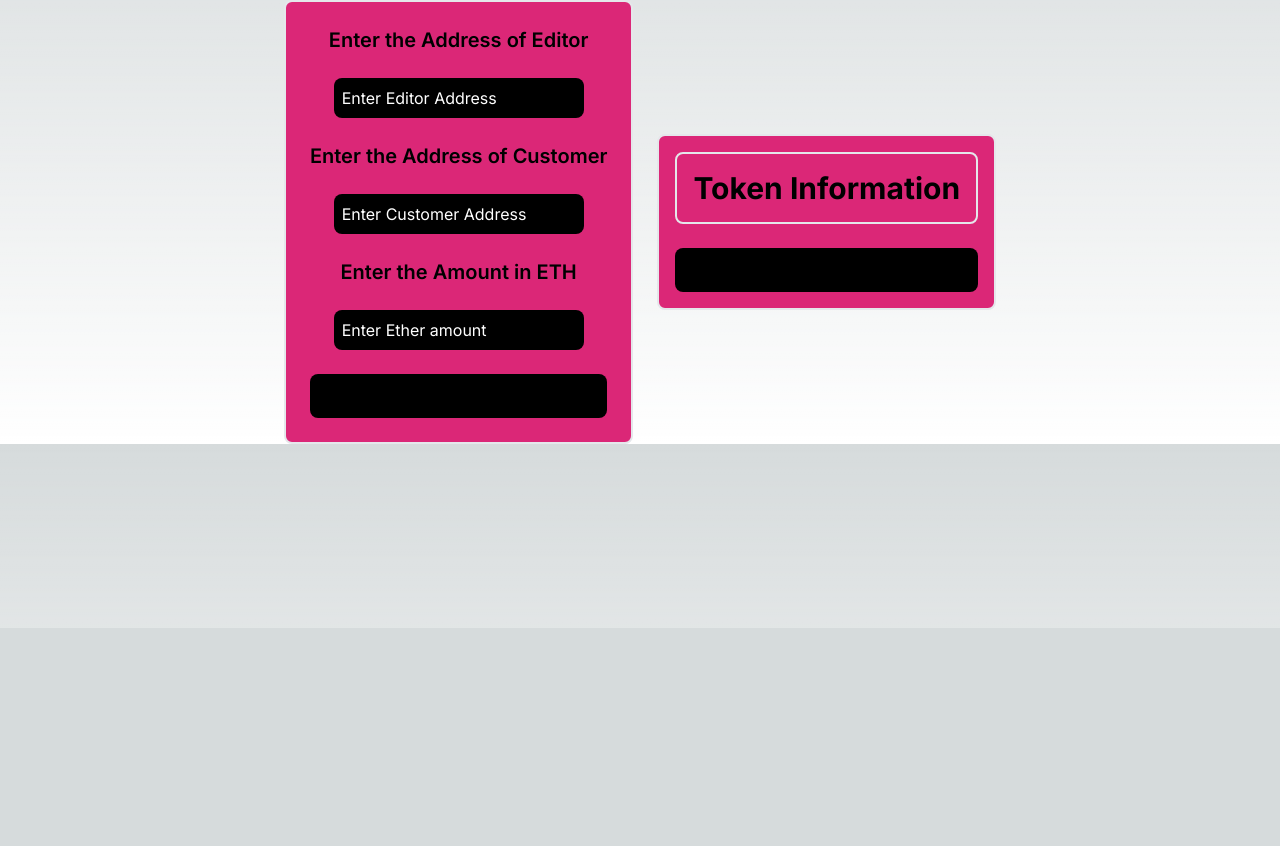
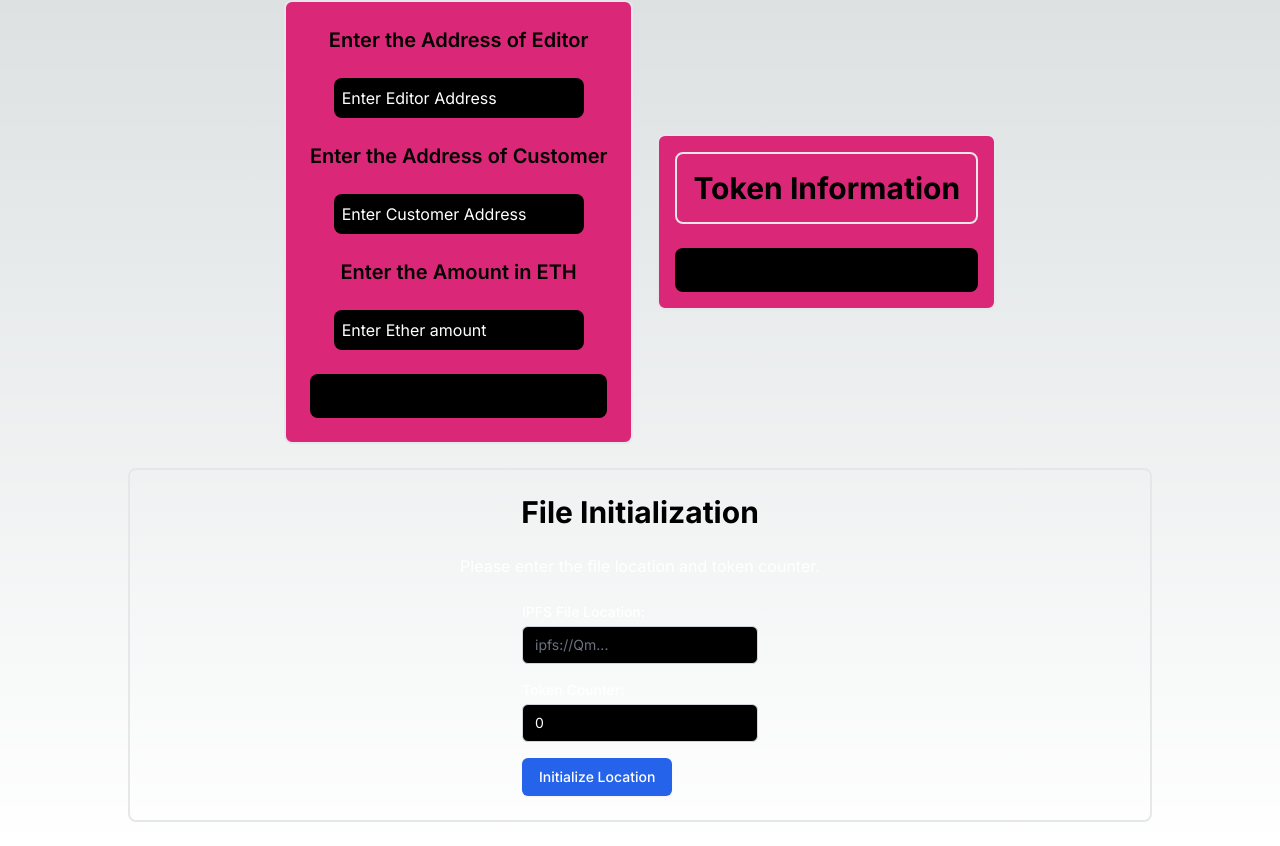
Before and after one commit to Saiweb3dev/DecentraContent, a Next.js app in the folder DecentraContent_NextJS/: page /DecentralizedExchange/Customer/ContractDashboard in a window 1280 px wide. Shown: the part 172-1018 px from the top of the page. Before the commit the page ends 800 px from the top, so only its background shows below. Built offline with nearby package versions, Linux system fonts and the light colour scheme.

Commit message:
Customer intialize file location implemented

```diff
--- a/DecentraContent_NextJS/src/app/DecentralizedExchange/Customer/ContractDashboard/page.tsx
+++ b/DecentraContent_NextJS/src/app/DecentralizedExchange/Customer/ContractDashboard/page.tsx
@@ -1,9 +1,11 @@
+import InitialFileLocation from "@/components/Contract_Components/CustomerOnlyFunctions/File_Initialization/FI_Main_InitialFileLocation";
 import InitializeContract from "@/components/Contract_Components/Token_Initialization/TI_Main_InitializeToken";
 
 function page() {
   return (
     <div>
       <InitializeContract />
+      <InitialFileLocation/>
     </div>
   );
 }
--- /dev/null
+++ b/DecentraContent_NextJS/src/components/Contract_Components/CustomerOnlyFunctions/File_Initialization/FI_InputForm.tsx
@@ -0,0 +1,60 @@
+"use client"
+import React, { useState } from 'react';
+
+interface FileInitializationFormProps {
+  onSubmit: (fileLocation: string, tokenCounter: number) => void;
+}
+
+const FileInitializationForm: React.FC<FileInitializationFormProps> = ({ onSubmit }) => {
+  const [fileLocation, setFileLocation] = useState('');
+  const [tokenCounter, setTokenCounter] = useState<number>(0);
+  const [errorMessage, setErrorMessage] = useState('');
+
+  const handleSubmit = (event: React.FormEvent<HTMLFormElement>) => {
+    event.preventDefault();
+
+    if (!fileLocation.startsWith('ipfs://')) {
+      setErrorMessage('Please enter a valid IPFS location starting with ipfs://');
+      return;
+    }
+
+    onSubmit(fileLocation, tokenCounter);
+  };
+
+  return (
+    <form onSubmit={handleSubmit} className="space-y-4">
+      <div>
+        <label htmlFor="fileLocation" className="block text-sm font-medium text-white">IPFS File Location:</label>
+        <input
+          id="fileLocation"
+          type="text"
+          value={fileLocation}
+          onChange={(e) => setFileLocation(e.target.value)}
+          className="mt-1 block w-full px-3 py-2 placeholder-gray-500 text-white bg-black border border-gray-300 rounded-md focus:outline-none focus:ring-indigo-500 focus:border-indigo-500 sm:text-sm"
+          placeholder="ipfs://Qm..."
+          required
+        />
+        {errorMessage && <p className="mt-2 text-sm text-red-600">{errorMessage}</p>}
+      </div>
+      <div>
+        <label htmlFor="tokenCounter" className="block text-sm font-medium text-white">Token Counter:</label>
+        <input
+          id="tokenCounter"
+          type="number"
+          value={tokenCounter}
+          onChange={(e) => setTokenCounter(Number(e.target.value))}
+          className="mt-1 block w-full px-3 py-2 placeholder-gray-500 text-white bg-black border border-gray-300 rounded-md focus:outline-none focus:ring-indigo-500 focus:border-indigo-500 sm:text-sm"
+          required
+        />
+      </div>
+      <button
+        type="submit"
+        className="inline-flex justify-center py-2 px-4 border border-transparent shadow-sm text-sm font-medium rounded-md text-white bg-blue-600 hover:bg-blue-700 focus:outline-none focus:ring-2 focus:ring-offset-2 focus:ring-blue-500"
+      >
+        Initialize Location
+      </button>
+    </form>
+  );
+};
+
+export default FileInitializationForm;
--- /dev/null
+++ b/DecentraContent_NextJS/src/components/Contract_Components/CustomerOnlyFunctions/File_Initialization/FI_Main_InitialFileLocation.tsx
@@ -0,0 +1,37 @@
+"use client"
+import React from 'react';
+import useContract from '@/hooks/useContract';
+import FileInitializationForm from './FI_InputForm';
+
+const InitialFileLocation = () => {
+  const { callContractFunction } = useContract();
+
+  const handleFormSubmit = async (fileLocation: string, tokenCounter: number) => {
+    try {
+      const success = await callContractFunction(
+        'initialFileLocation',
+        [fileLocation, tokenCounter],
+        "0"
+      );
+
+      if (success) {
+        alert('File location initialized successfully!');
+      } else {
+        alert('Failed to initialize file location.');
+      }
+    } catch (error) {
+      console.error('Error initializing file location:', error);
+      alert('An error occurred. Please try again later.');
+    }
+  };
+
+  return (
+    <div className="flex flex-col justify-center items-center space-y-6 max-w-5xl mx-auto rounded-lg border-2 p-6 m-6">
+      <span className="text-3xl font-bold">File Initialization</span>
+      <p className="text-white">Please enter the file location and token counter.</p>
+      <FileInitializationForm onSubmit={handleFormSubmit} />
+    </div>
+  );
+};
+
+export default InitialFileLocation;
```
Also changed, not shown: DecentraContent_NextJS/src/components/Contract_Components/CustomerOnlyFunctions/InitialFileLocation.tsx (deleted), 1 other file (tests, documents, lock files or other folders).
